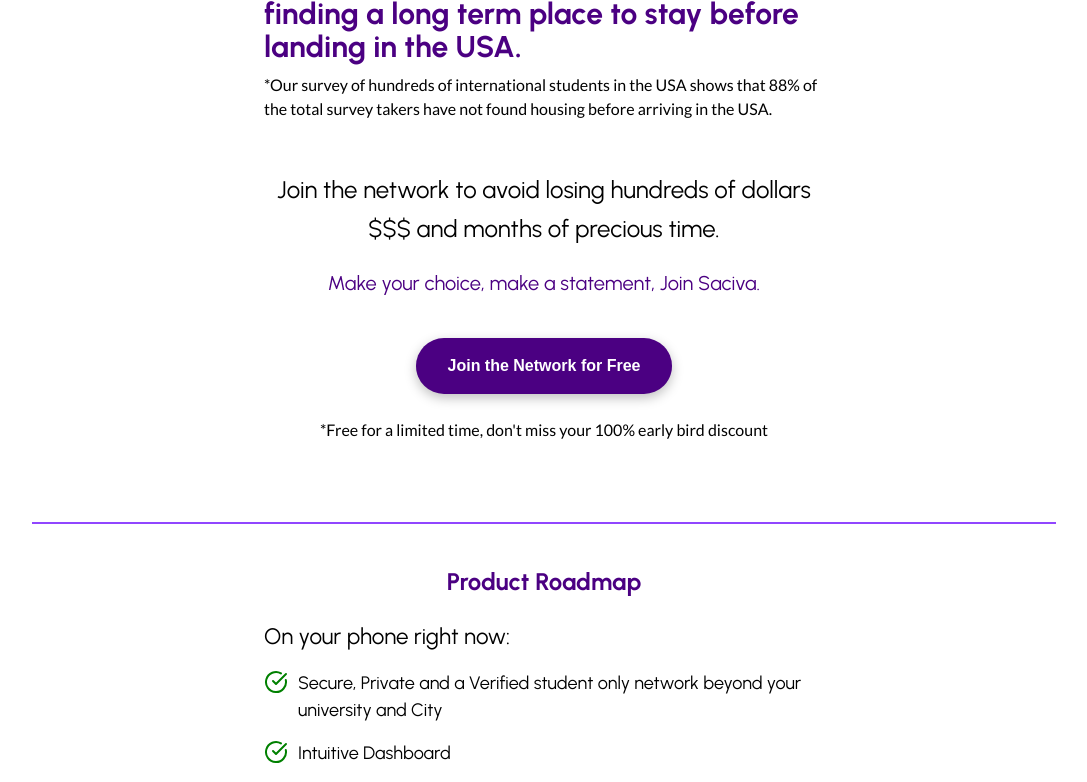
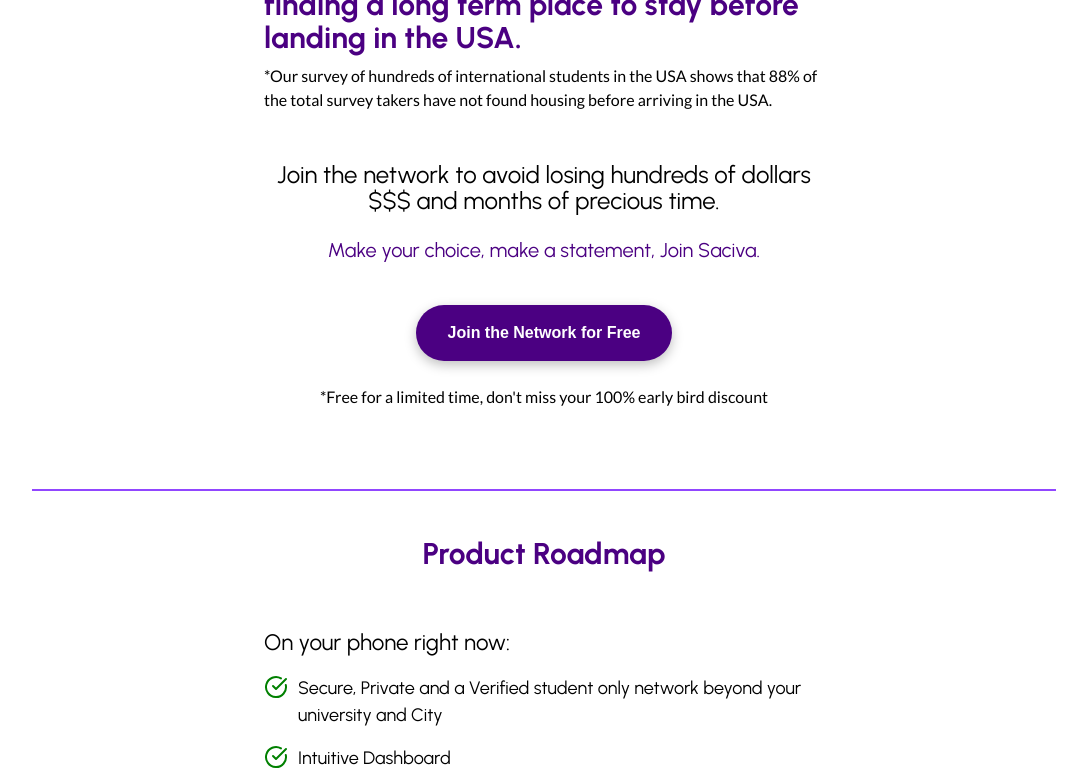
Before and after one commit to Sarthak2403/Saciva, a Next.js app: page /landing in a window 1280 px wide. Shown: the part 2947-3729 px from the top of the page, without its empty margins (96-1183 px from the left). Built offline with nearby package versions, Linux system fonts and the light colour scheme.

Commit message:
display issues fixed

```diff
--- a/app/Components/ContributorSection.css
+++ b/app/Components/ContributorSection.css
@@ -37,11 +37,6 @@
     margin: 32px 0 8px;
 }
 
-.contributor-message p {
-    font-size: 18px;
-    margin-bottom: 32px;
-}
-
 .contributor-button {
     background-color: #f00;
     color: #fff;
@@ -51,7 +46,7 @@
     text-decoration: none;
     display: inline-block;
     transition: background-color 0.3s;
-    margin-top: 10px;
+    margin-top: 40px;
 }
 
 .contributor-button:hover {
@@ -61,7 +56,8 @@
 .bottom-text {
     font-size: 20px;
     line-height: 1.5;
-    margin: 32px 0;
+    margin-top: 80px;
+    margin-bottom: 40px;
     color: #fff;
 }
 
--- a/app/Components/Roadmap.css
+++ b/app/Components/Roadmap.css
@@ -6,7 +6,7 @@
 
 .roadmap-title {
     color: #4B0082;
-    font-size: 24px;
+    font-size: 30px;
     text-align: center;
     font-weight: bold;
     margin-bottom: 20px;
@@ -14,7 +14,7 @@
 
 .roadmap-text h2 {
     font-size: 1.4rem;
-    margin-top: 2
+    margin-top: 50px
 }
 
 .roadmap-text li {
--- a/app/Components/Texts.css
+++ b/app/Components/Texts.css
@@ -10,6 +10,7 @@
     text-align: center;
     font-weight: bold;
     margin-bottom: 20px;
+    line-height: 1.1;
 }
 
 .subtitle {
@@ -112,7 +113,7 @@
 .subtitle-two{
     font-size: 24px;
     /* font-weight: 400; */
-    line-height: 1.6;
+    line-height: 1.1;
     /* text-align: center; */
     margin-top: 50px;
     margin-bottom: 20px;
--- a/app/Components/Texts.js
+++ b/app/Components/Texts.js
@@ -209,7 +209,7 @@
         {/* <p className="subtitle-two">Join the network to avoid loosing hundreds of dollars $$$ and months of precious time.</p>
         <span className="subtitle-two-span">Make your choice, make a statement,
         Join Saciva.</span> */}
-        <h1 className={`${urbanist.className} subtitle-two`}>Join the network to avoid <span>losing</span> hundreds of dollars $$$ and months of precious time.</h1>
+        <h1 className={`${urbanist.className} subtitle-two`}>Join the network to avoid losing hundreds of dollars $$$ and months of precious time.</h1>
         <h2  className={`${urbanist.className} subtitle-two-span`}>Make your choice, make a statement, Join Saciva.</h2>
       </div>
 
```
